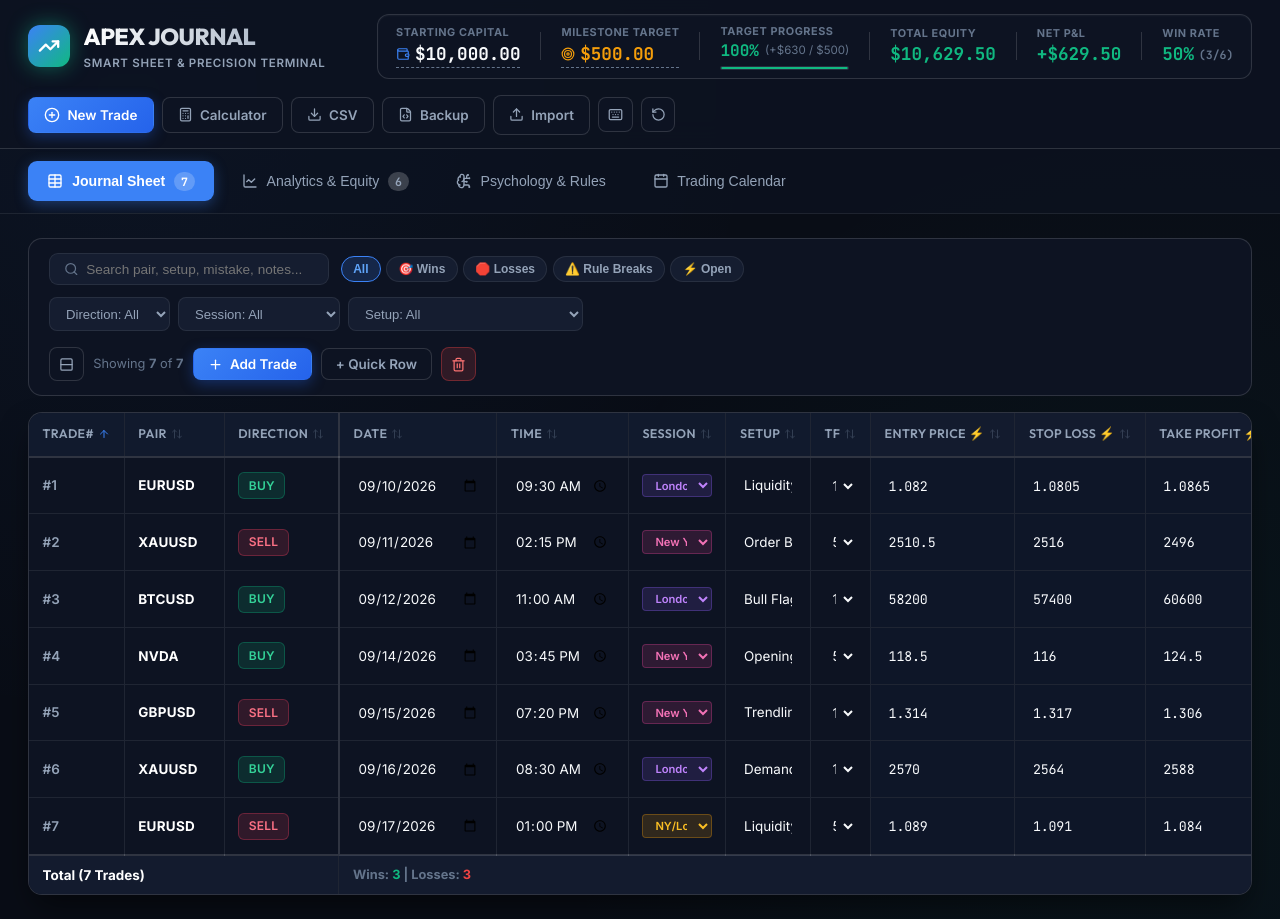
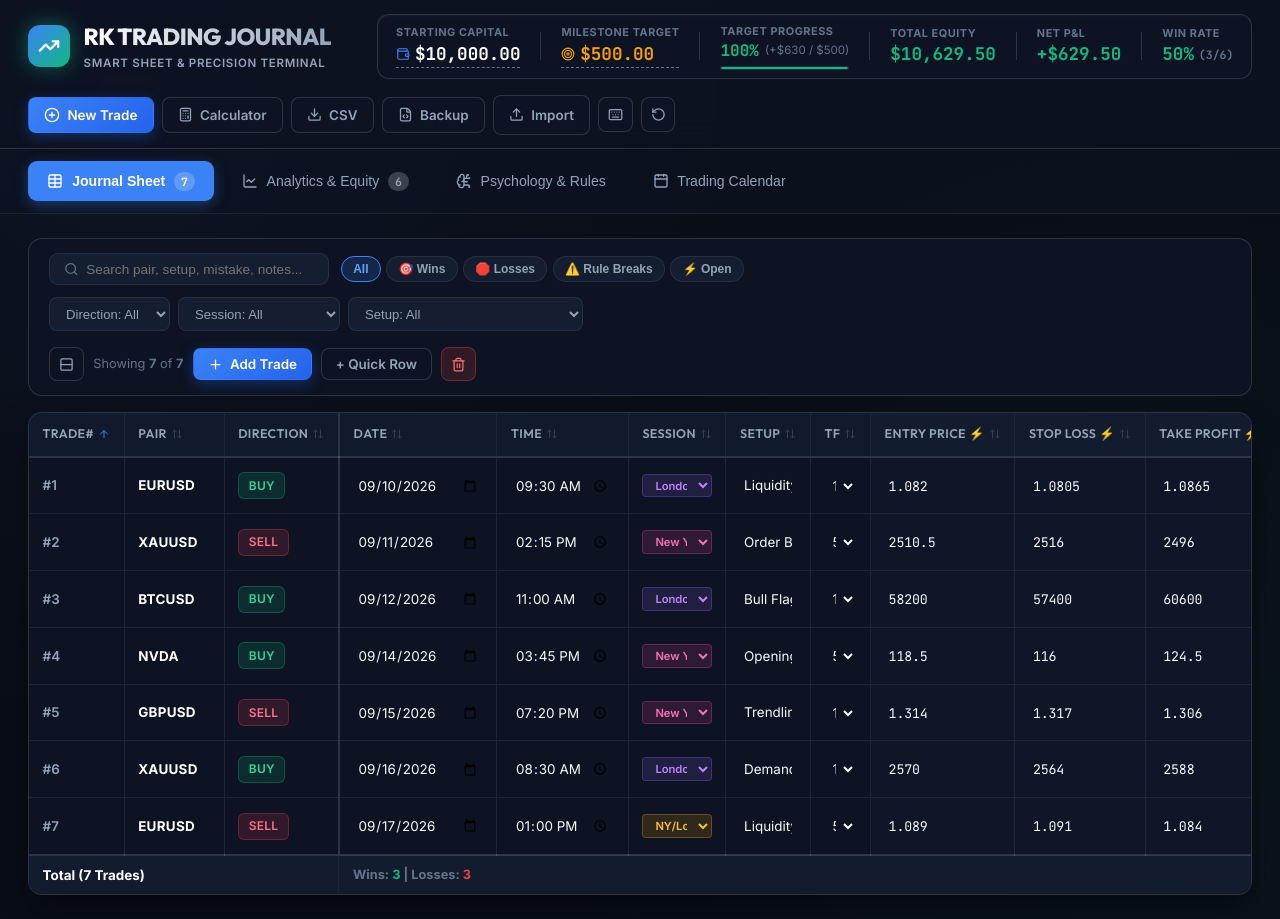
Before and after one commit to wwwvasanth507-create/Trading-Journal, a React (Vite) app: page / in a window 1280 px wide. Built offline with nearby package versions, Linux system fonts and the light colour scheme.

Commit message:
chore: update header app title to RK TRADING JOURNAL

```diff
--- a/src/components/Header.jsx
+++ b/src/components/Header.jsx
@@ -127,7 +127,7 @@ export default function Header({
           <TrendingUp size={22} strokeWidth={2.5} />
         </div>
         <div>
-          <h1 className="brand-title">APEX JOURNAL</h1>
+          <h1 className="brand-title">RK TRADING JOURNAL</h1>
           <div className="brand-subtitle">Smart Sheet & Precision Terminal</div>
         </div>
       </div>
```
